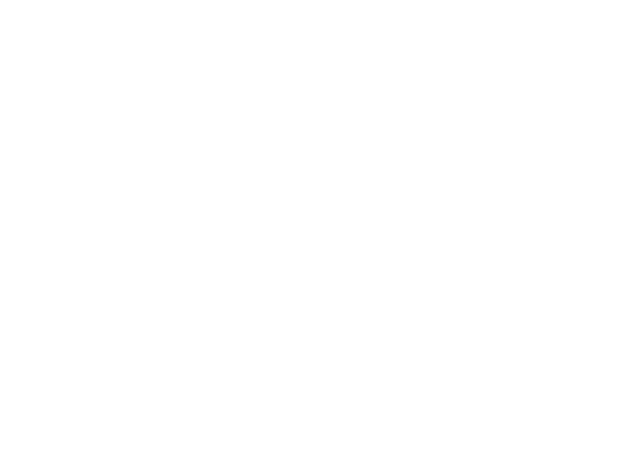
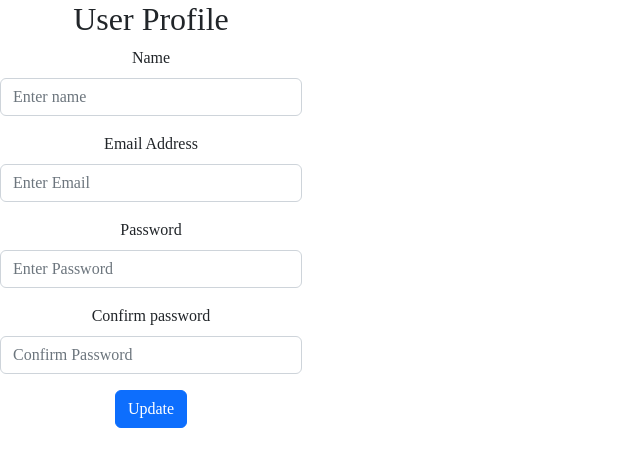
Before and after one commit to bakuganmw/front-gym, a React (Create React App) app: page /my-profile in a window 1280 px wide. Before the commit this address had no page. Shown: the top 466 px of the page, without its empty margins (0-640 px from the left). Built offline with nearby package versions, Linux system fonts and the light colour scheme.

Commit message:
Routing and userPanel without data

```diff
--- a/package.json
+++ b/package.json
@@ -27,6 +27,7 @@
     "react-datepicker": "^4.11.0",
     "react-dom": "^18.2.0",
     "react-icons": "^4.8.0",
+    "react-redux": "^8.0.5",
     "react-router-dom": "^6.11.1",
     "react-scripts": "^5.0.1",
     "styled-components": "^5.3.10",
--- a/src/App.js
+++ b/src/App.js
@@ -6,6 +6,7 @@ import Form from './components/TrainerReservationSection/Form';
 import RegisterPage from './pages/RegisterPage';
 import { BrowserRouter as Router, Route, Routes } from "react-router-dom";
 import GymPage from './pages/GymPage';
+import UserPanel from './components/UserPanel/UserPanel';
 
 function App() {
 
@@ -20,6 +21,7 @@ function App() {
         <Route path="/trainer-reservation" element={<Trainer />}  exact/>
         <Route path="/gyms" element={<GymPage />}  exact/>
         <Route path="/trainer-reservation/:id" element={<Form />}  exact/>
+        <Route path="/my-profile" element={<UserPanel />} exact />
       </Routes>
     </Router>
   );
--- a/src/components/NavbarCom/indeks.js
+++ b/src/components/NavbarCom/indeks.js
@@ -101,9 +101,9 @@ const NavbarCom = () => {
                 className="dropdown-menu"
                 aria-labelledby="navbarDropdownMenuLink"
               >
-                <button className="dropdown-item" href="/">
+                <a className="dropdown-item" href="/my-profile">
                   My profile
-                </button>
+                </a>
                 <button className="dropdown-item" onClick={logout} href="/">
                   logout
                 </button>
--- /dev/null
+++ b/src/components/UserPanel/UserPanel.js
@@ -0,0 +1,73 @@
+import React, { useState, useEffect } from 'react'
+import { Form, Button, Row, Col } from 'react-bootstrap'
+
+
+function UserPanel() {
+    const [name, setName] = useState('')
+    const [email, setEmail] = useState('')
+    const [password, setPassword] = useState('')
+    const [confirmPassword, setConfirmPassword] = useState('')
+
+    return (
+        <Row>
+            <Col md={3}>
+                <h2>User Profile</h2>
+                <Form>
+
+                    <Form.Group className="mb-3 rounded" controlId='name'>
+                        <Form.Label>Name</Form.Label>
+                        <Form.Control
+                            required
+                            type='name'
+                            placeholder='Enter name'
+                            value={name}
+                            onChange={(e) => setName(e.target.value)}
+                        >
+                        </Form.Control>
+                    </Form.Group>
+
+                    <Form.Group className="mb-3 rounded" controlId='email'>
+                        <Form.Label>Email Address</Form.Label>
+                        <Form.Control
+                            required
+                            type='email'
+                            placeholder='Enter Email'
+                            value={email}
+                            onChange={(e) => setEmail(e.target.value)}
+                        >
+                        </Form.Control>
+                    </Form.Group>
+
+                    <Form.Group className="mb-3 rounded" controlId='password'>
+                        <Form.Label>Password</Form.Label>
+                        <Form.Control
+                            type='password'
+                            placeholder='Enter Password'
+                            value={password}
+                            onChange={(e) => setPassword(e.target.value)}
+                        >
+                        </Form.Control>
+                    </Form.Group>
+
+                    <Form.Group className="mb-3 rounded" controlId='confirmPassword'>
+                        <Form.Label>Confirm password</Form.Label>
+                        <Form.Control
+                            type='password'
+                            placeholder='Confirm Password'
+                            value={confirmPassword}
+                            onChange={(e) => setConfirmPassword(e.target.value)}
+                        >
+                        </Form.Control>
+                    </Form.Group>
+
+                    <Button className="mb-3 rounded" type='submit' variant='primary'>
+                        Update
+                    </Button>
+
+                </Form>
+            </Col>
+        </Row>
+    )
+}
+
+export default UserPanel;
```
Also changed, not shown: src/components/UserPanel/Loader.js (added, +21 -0 lines), src/components/UserPanel/Message.js (added, +12 -0 lines), src/components/UserPanel/userConstants.js (added, +33 -0 lines), src/components/UserPanel/UserPanel.css (added), 1 other file (tests, documents, lock files or other folders).
